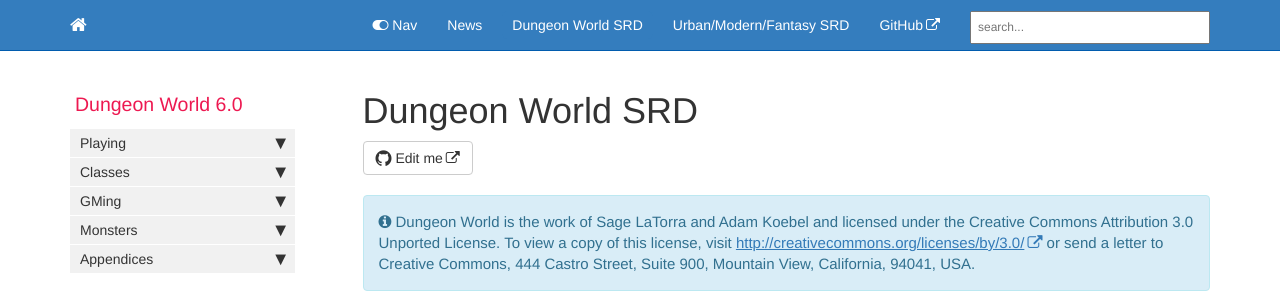
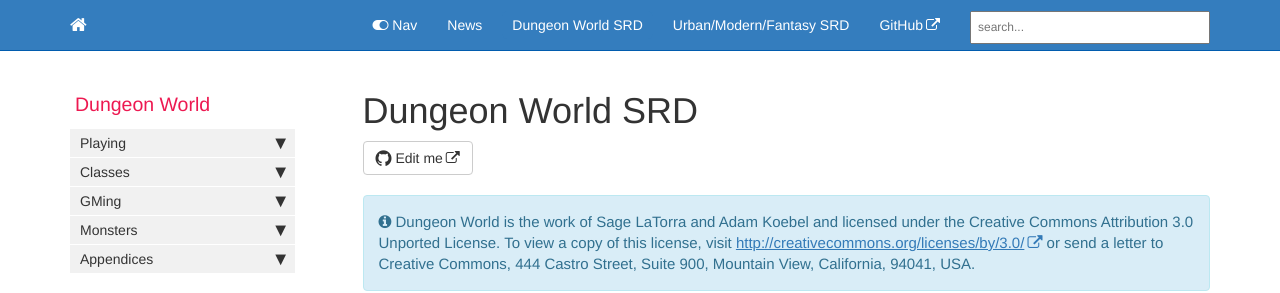
Before and after one commit to exposit/dw-srd, a Jekyll site: the page built from index.md, in a window 1280 px wide. Shown: the top 293 px of the page. Built offline with Jekyll 4.4.1, drawn with Linux system fonts in a browser that asks for light colours; nearby versions of some CDN libraries; comment, search, counter and statistics services are not loaded.

Commit message:
Update sidebar.html
removing weird version artifact

```diff
--- a/_includes/sidebar.html
+++ b/_includes/sidebar.html
@@ -1,7 +1,7 @@
 {% assign sidebar = site.data.sidebars[page.sidebar].entries %}
 
 <ul id="mysidebar" class="nav">
-  <li class="sidebarTitle">{{sidebar[0].product}} {{sidebar[0].version}}</li>
+  <li class="sidebarTitle">{{sidebar[0].product}}</li>
   {% for entry in sidebar %}
   {% for folder in entry.folders %}
   {% if folder.output contains "web" %}
```
